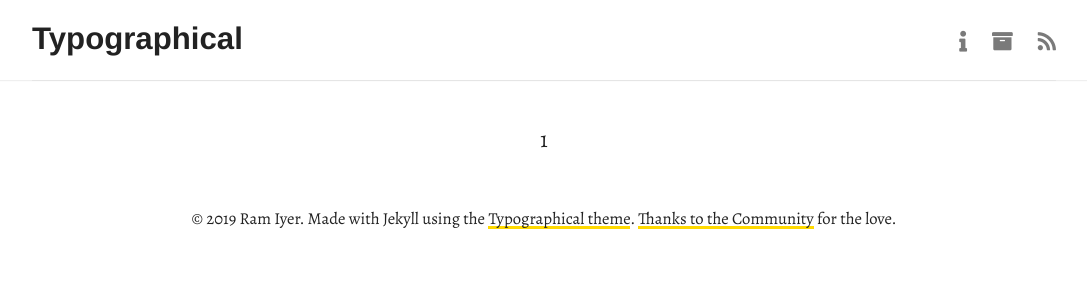
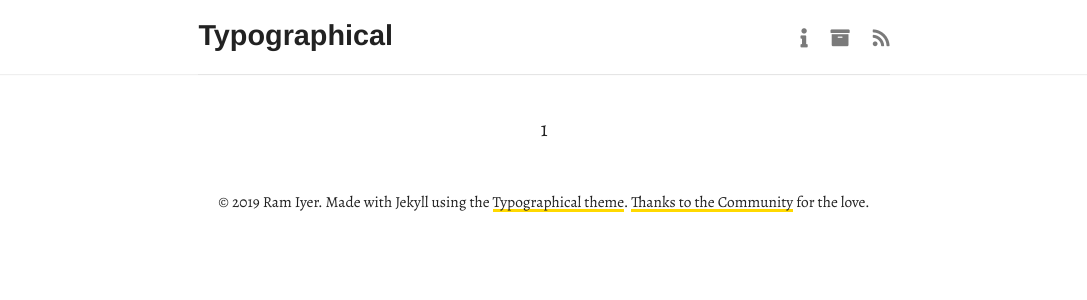
Before and after one commit to studiolampblack/typographical, a Jekyll site: the page built from index.html, in a window 1280 px wide. Shown: the top 300 px of the page, without its empty margins (96-1183 px from the left). Built offline with Jekyll 4.4.1, drawn with Linux system fonts in a browser that asks for light colours; nearby versions of some CDN libraries; some web fonts are replaced; the list of posts is cut into pages by our own code.

Commit message:
More adjustments to maintain beauty

```diff
--- a/_sass/typographical/_base.scss
+++ b/_sass/typographical/_base.scss
@@ -15,8 +15,10 @@ html {
   font-size: 1rem;
   overflow-y: scroll;
 
-  @media (min-width: 37.5em) {
-    font-size: $base-font-size;
+  font-size: $base-font-size;
+
+  @media (min-width: 90em) {
+    font-size: 1.15 * $base-font-size;
   }
 }
 
@@ -27,10 +29,6 @@ body {
      -moz-hyphens: auto;
       -ms-hyphens: auto;
           hyphens: auto;
-}
-
-body p {
-  font-size: 1.3em;
 }
 
 h1,
--- a/_sass/typographical/_catalogue.scss
+++ b/_sass/typographical/_catalogue.scss
@@ -12,6 +12,10 @@
 
     &:last-child {
       border: 0;
+    }
+
+    p {
+      font-size: $base-font-size;
     }
   }
 
--- a/_sass/typographical/_layout.scss
+++ b/_sass/typographical/_layout.scss
@@ -9,7 +9,7 @@ footer,
 .nav-container {
   display: block;
   margin: 0 auto;
-  max-width: 50em;
+  max-width: 36em;
   width: 80%;
 }
 
--- a/_sass/typographical/_tweaks.scss
+++ b/_sass/typographical/_tweaks.scss
@@ -101,7 +101,7 @@ footer {
   }
 
   .nav-container ul {
-    font-size: 1.5em;
+    font-size: 1.3em;
   }
 
   .nav-container ul a {
@@ -109,7 +109,7 @@ footer {
   }
 
   .share-bar .share-buttons {
-    font-size: 1.3em;
+    font-size: 1.1em;
   }
 
   .share-bar .share-buttons .fab {
@@ -142,7 +142,7 @@ footer, .share-bar, .nav-container { /* Disable selection of some elements */
 }
 
 .post blockquote p {
-  font-size: 1.25em;
+  font-size: 1.1em;
 }
 
 .post li {
@@ -170,3 +170,13 @@ footer, .share-bar, .nav-container { /* Disable selection of some elements */
     font-size: 2.5em;
   }
 }
+
+// sub-heading adjustments
+
+.post h2 {
+  font-size: 1.7em;
+}
+
+.post h3 {
+  font-size: 1.4em;
+}
--- a/_sass/typographical/_variables.scss
+++ b/_sass/typographical/_variables.scss
@@ -10,7 +10,7 @@ $blue: #4a9ae1;
 $shadow-color: rgba(0, 0, 0, .2);
 $code-color: #bf616a;
 $accent-color: #ffd900;
-$base-font-size: 1.3rem;
+$base-font-size: 1.2em;
 
 // Fonts
 $serif-primary: Alegreya, 'Times New Roman', Times, serif;
```
Also changed, not shown: typographical.gemspec.
